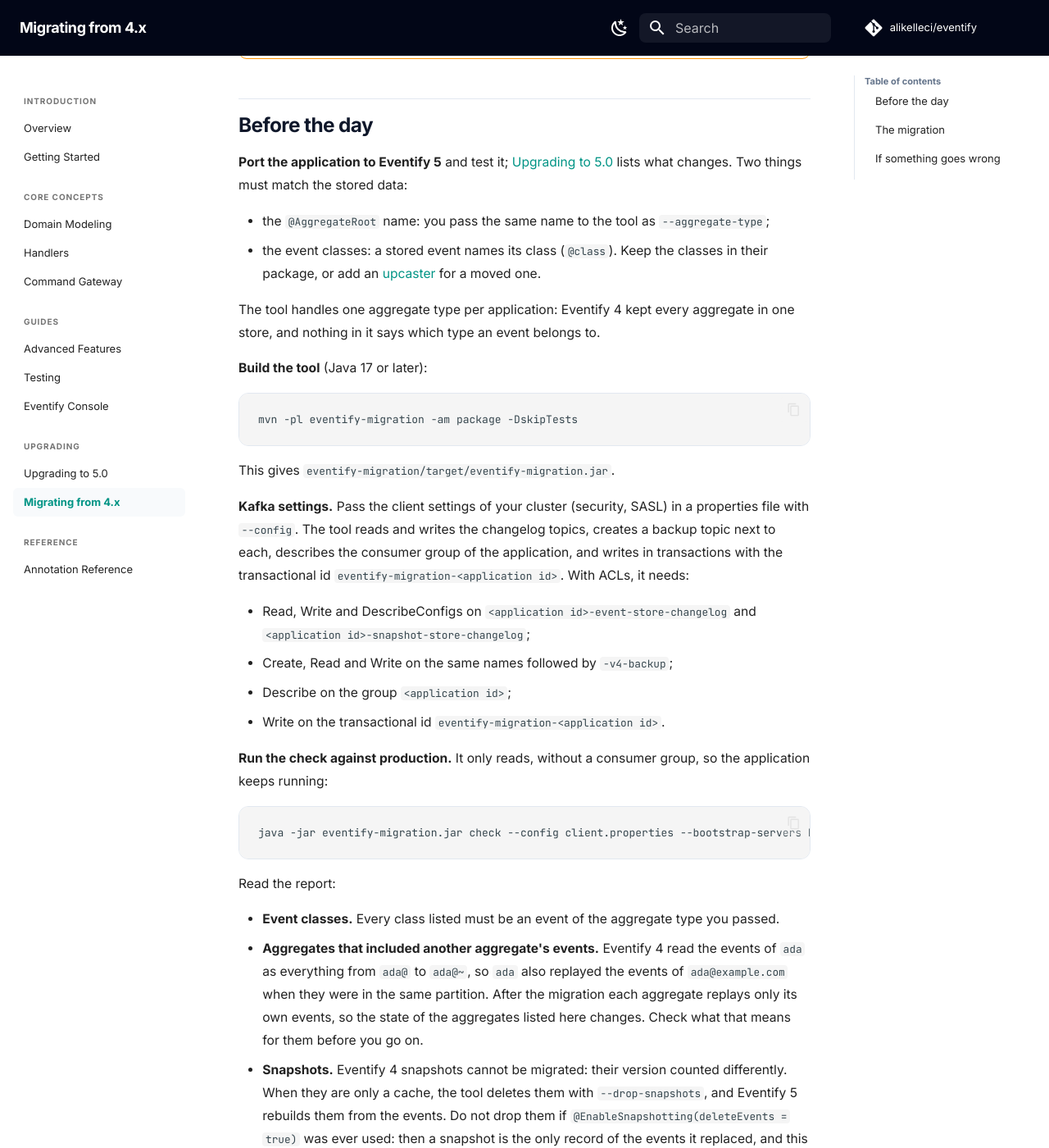
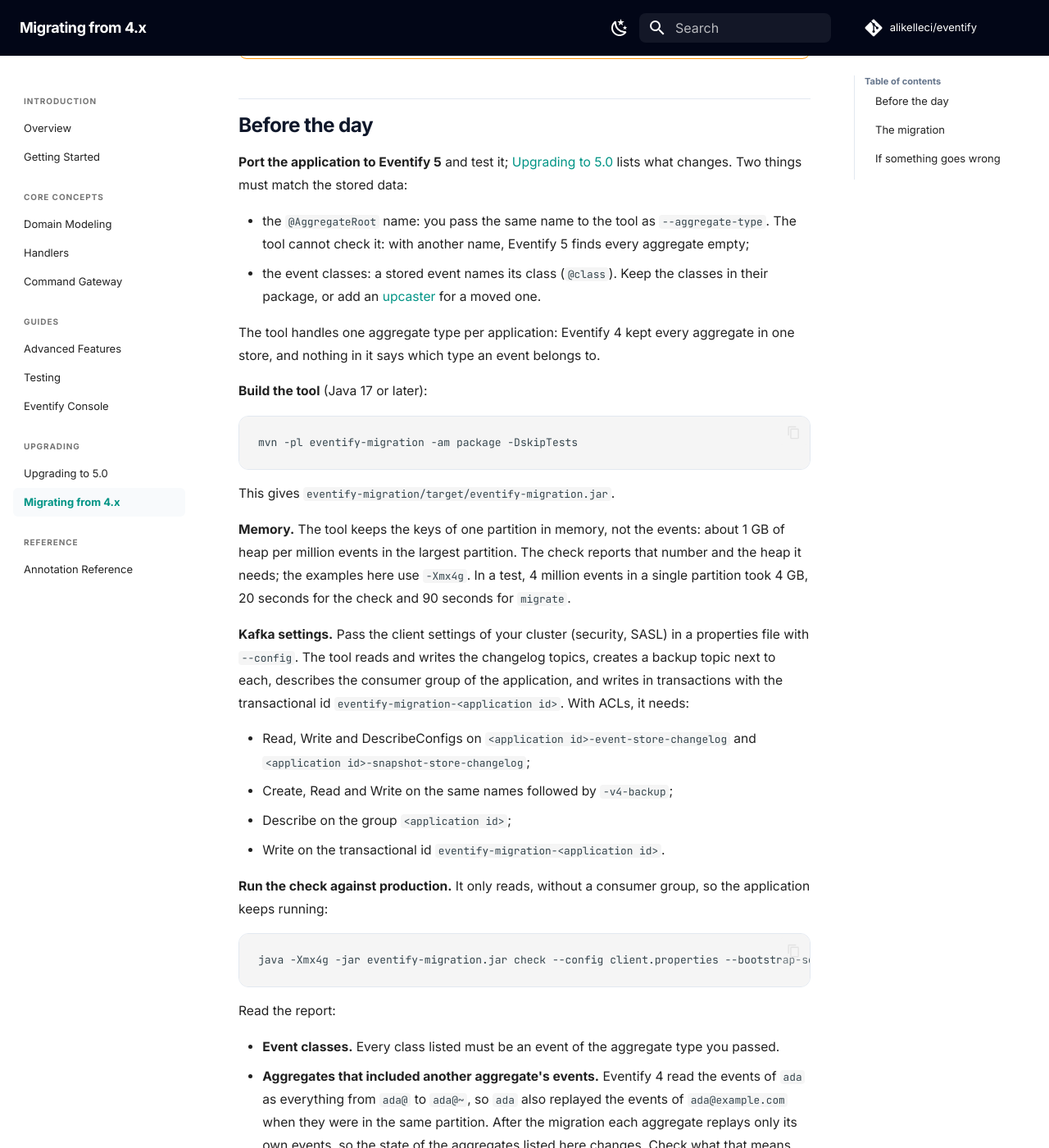
Before and after one commit to alikelleci/eventify, an MkDocs documentation site: the page built from docs/migration.md, in a window 1280 px wide and 1400 px high, scrolled down 822 px. Shown: the whole window at 82% size. Built offline with MkDocs 1.6.1 and Material for MkDocs 9.7.7, drawn with Linux system fonts in a browser that asks for light colours; comment, search, counter and statistics services are not loaded; some of the changed text lies outside the part shown.

Commit message:
eventify-migration: heap advice from the check; sanity-check findings in the docs
The check reports the largest partition and the heap it needs: a load test with 4 million
events in one partition needed 4 GB (512 MB failed at 1 million). The guide adds -Xmx,
a spot check of known aggregates before traffic (a wrong --aggregate-type is not
detectable by the tool), and the ObjectMapper note in the upgrade guide.

Co-Authored-By: Claude Opus 5.5 <noreply@anthropic.com>

````diff
--- a/docs/migration.md
+++ b/docs/migration.md
@@ -23,7 +23,8 @@ The command, event and result topics are left alone.
 **Port the application to Eventify 5** and test it; [Upgrading to 5.0](upgrading.md) lists what changes. Two things
 must match the stored data:
 
-- the `@AggregateRoot` name: you pass the same name to the tool as `--aggregate-type`;
+- the `@AggregateRoot` name: you pass the same name to the tool as `--aggregate-type`. The tool cannot check it: with
+  another name, Eventify 5 finds every aggregate empty;
 - the event classes: a stored event names its class (`@class`). Keep the classes in their package, or add an
   [upcaster](advanced.md#event-upcasting) for a moved one.
 
@@ -37,6 +38,10 @@ mvn -pl eventify-migration -am package -DskipTests
 ```
 
 This gives `eventify-migration/target/eventify-migration.jar`.
+
+**Memory.** The tool keeps the keys of one partition in memory, not the events: about 1 GB of heap per million events
+in the largest partition. The check reports that number and the heap it needs; the examples here use `-Xmx4g`. In a
+test, 4 million events in a single partition took 4 GB, 20 seconds for the check and 90 seconds for `migrate`.
 
 **Kafka settings.** Pass the client settings of your cluster (security, SASL) in a properties file with `--config`. The
 tool reads and writes the changelog topics, creates a backup topic next to each, describes the consumer group of the
@@ -52,7 +57,7 @@ needs:
 **Run the check against production.** It only reads, without a consumer group, so the application keeps running:
 
 ```bash
-java -jar eventify-migration.jar check --config client.properties --bootstrap-servers kafka:9092 --application-id my-app --aggregate-type order
+java -Xmx4g -jar eventify-migration.jar check --config client.properties --bootstrap-servers kafka:9092 --application-id my-app --aggregate-type order
 ```
 
 Read the report:
@@ -88,7 +93,7 @@ kafka-consumer-groups.sh --bootstrap-server kafka:9092 --command-config client.p
 **3. Back up** both stores:
 
 ```bash
-java -jar eventify-migration.jar backup --config client.properties --bootstrap-servers kafka:9092 --application-id my-app
+java -Xmx4g -jar eventify-migration.jar backup --config client.properties --bootstrap-servers kafka:9092 --application-id my-app
 ```
 
 It copies each changelog to a new topic with the same partitions and settings,
@@ -98,7 +103,7 @@ the original. It refuses when a backup topic already exists, and when the store
 **4. Migrate:**
 
 ```bash
-java -jar eventify-migration.jar migrate --config client.properties --bootstrap-servers kafka:9092 --application-id my-app --aggregate-type order
+java -Xmx4g -jar eventify-migration.jar migrate --config client.properties --bootstrap-servers kafka:9092 --application-id my-app --aggregate-type order
 ```
 
 Add `--drop-snapshots` when the check told you to. `migrate` runs the check again, writes, and verifies. It ends with
@@ -112,7 +117,11 @@ verified.
 
 **6. Start Eventify 5** with the same `application.id`: the changelog topics are named after it.
 
-**7. Open the traffic** again.
+**7. Check a few aggregates you know** through the application: with its queries, or with a command that only an
+existing aggregate accepts. When Eventify 5 finds them empty, the aggregate name was wrong: stop the application,
+`restore`, and migrate again with the right `--aggregate-type`.
+
+**8. Open the traffic** again.
 
 When Eventify 5 runs well, delete the two backup topics.
 
@@ -128,7 +137,7 @@ It recognises the events it already wrote by their id, which is still their Even
 Eventify 4 snapshot is left:
 
 ```bash
-java -jar eventify-migration.jar verify --config client.properties --bootstrap-servers kafka:9092 --application-id my-app --aggregate-type order
+java -Xmx4g -jar eventify-migration.jar verify --config client.properties --bootstrap-servers kafka:9092 --application-id my-app --aggregate-type order
 ```
 
 **Eventify 5 was started before the migration was complete.** It finds unmigrated aggregates empty, and starts them
@@ -138,7 +147,7 @@ solve it before anything else is written.
 **Back to Eventify 4.** Stop every instance, then put the backup back:
 
 ```bash
-java -jar eventify-migration.jar restore --config client.properties --bootstrap-servers kafka:9092 --application-id my-app
+java -Xmx4g -jar eventify-migration.jar restore --config client.properties --bootstrap-servers kafka:9092 --application-id my-app
 ```
 
 It writes every record of the backup into the changelog again and a tombstone for every other key, then compares the
````
Also changed, not shown: docs/upgrading.md (+2 -0 lines), 3 other files.
